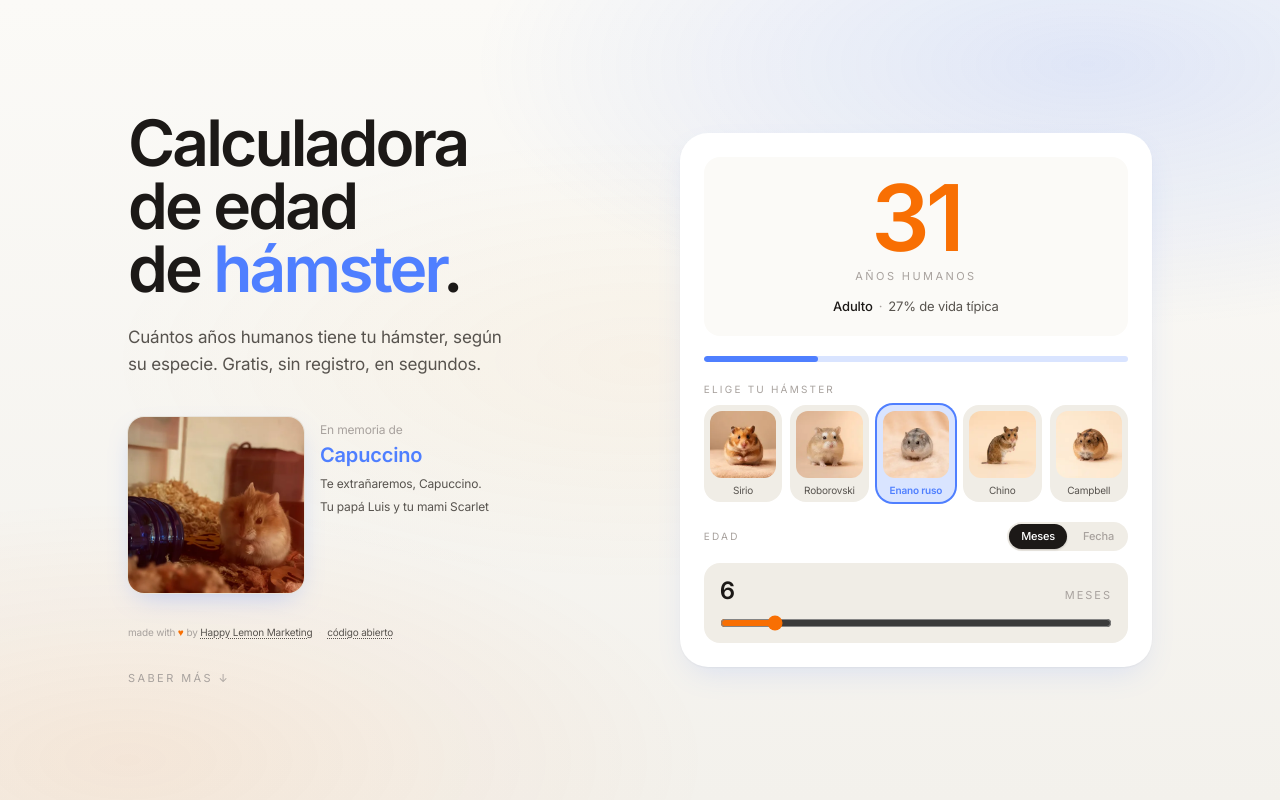
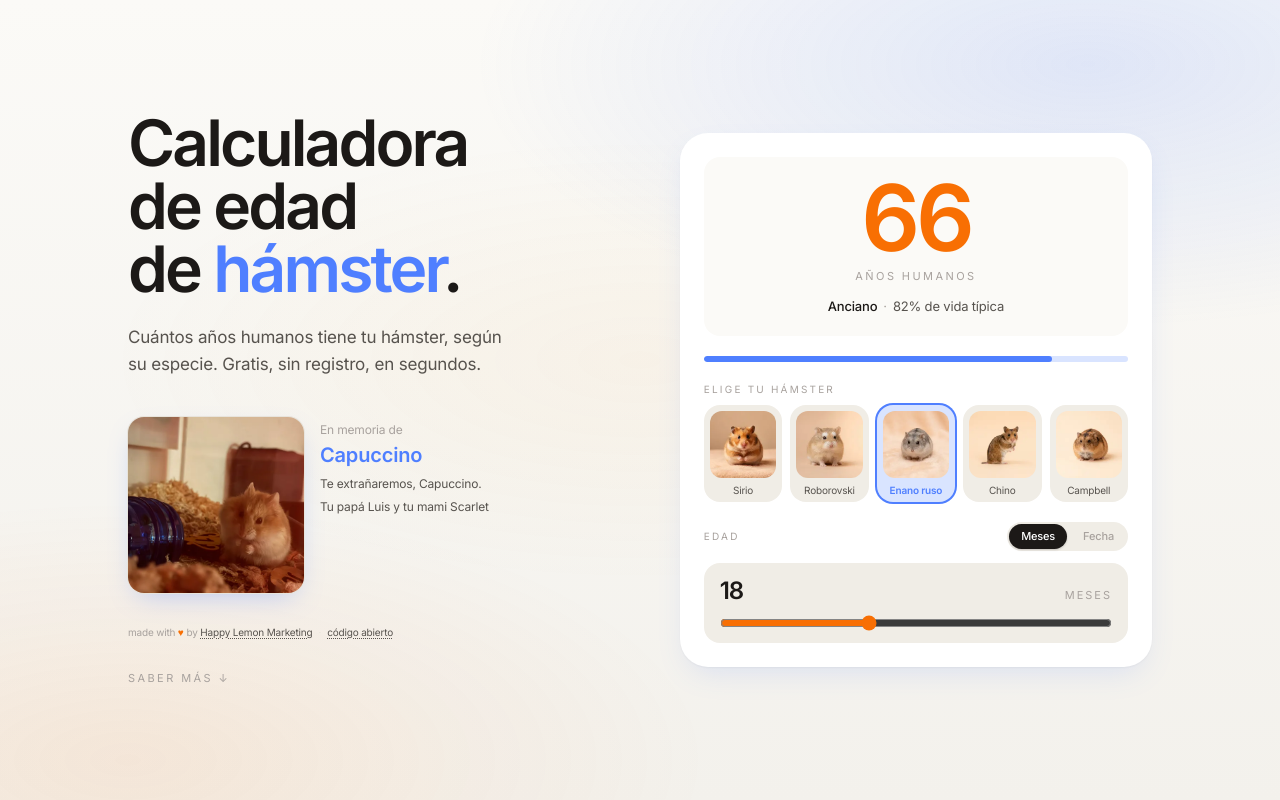
Before and after one commit to happylemon-marketing/capuccino-pet, a Next.js app: page / in a window 1280 px wide. Shown: the top 800 px of the page. Built offline with nearby package versions, Linux system fonts and the light colour scheme.

Commit message:
Default calculator: 18 meses + enano ruso (Capuccino)

```diff
--- a/components/Calculator.tsx
+++ b/components/Calculator.tsx
@@ -15,7 +15,7 @@ type Mode = "meses" | "fecha";
 export default function Calculator() {
   const [species, setSpecies] = useState<SpeciesId>("ruso");
   const [mode, setMode] = useState<Mode>("meses");
-  const [months, setMonths] = useState<number>(6);
+  const [months, setMonths] = useState<number>(18);
   const [birth, setBirth] = useState<string>("");
 
   const monthsValue = useMemo(() => {
```
